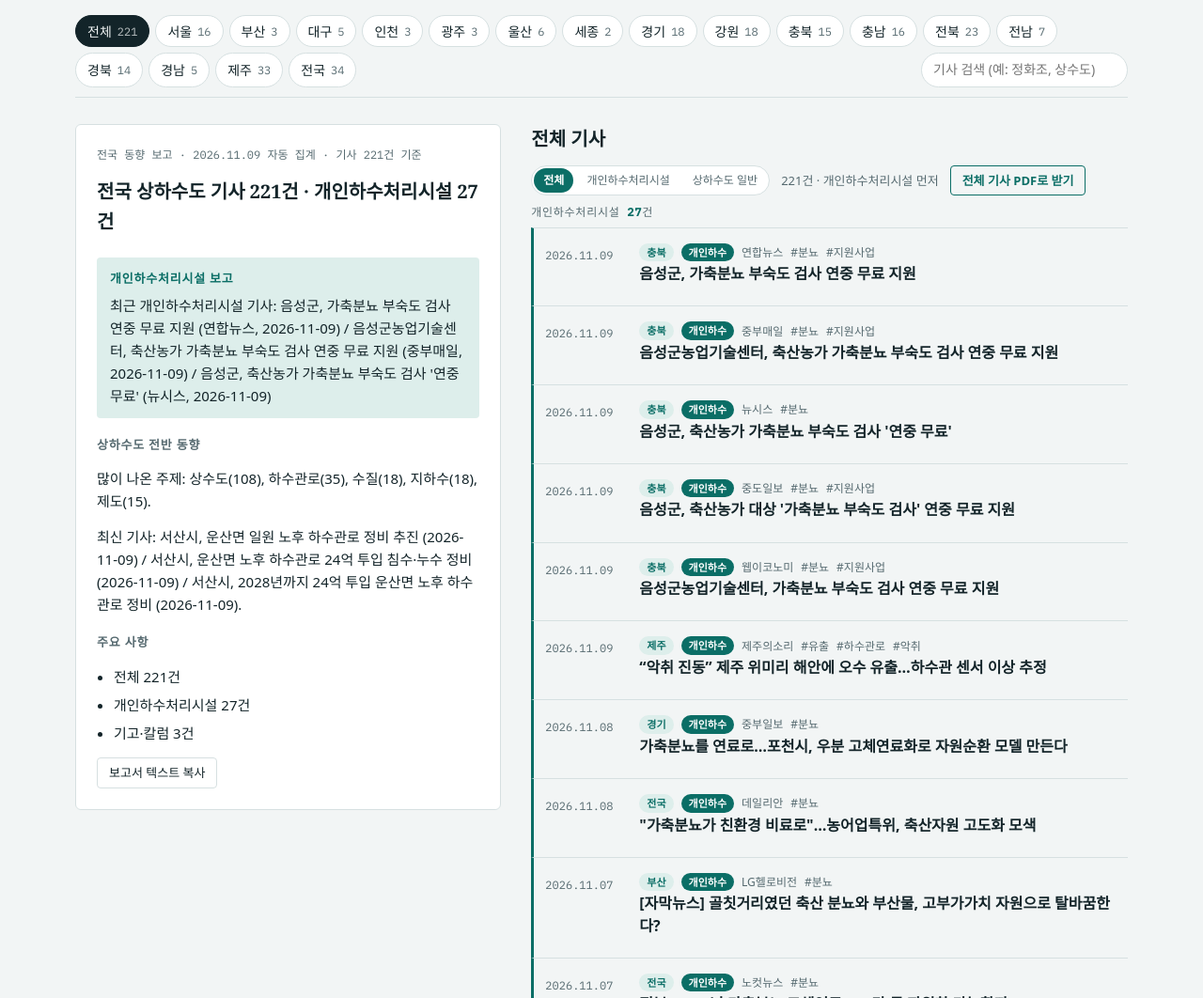
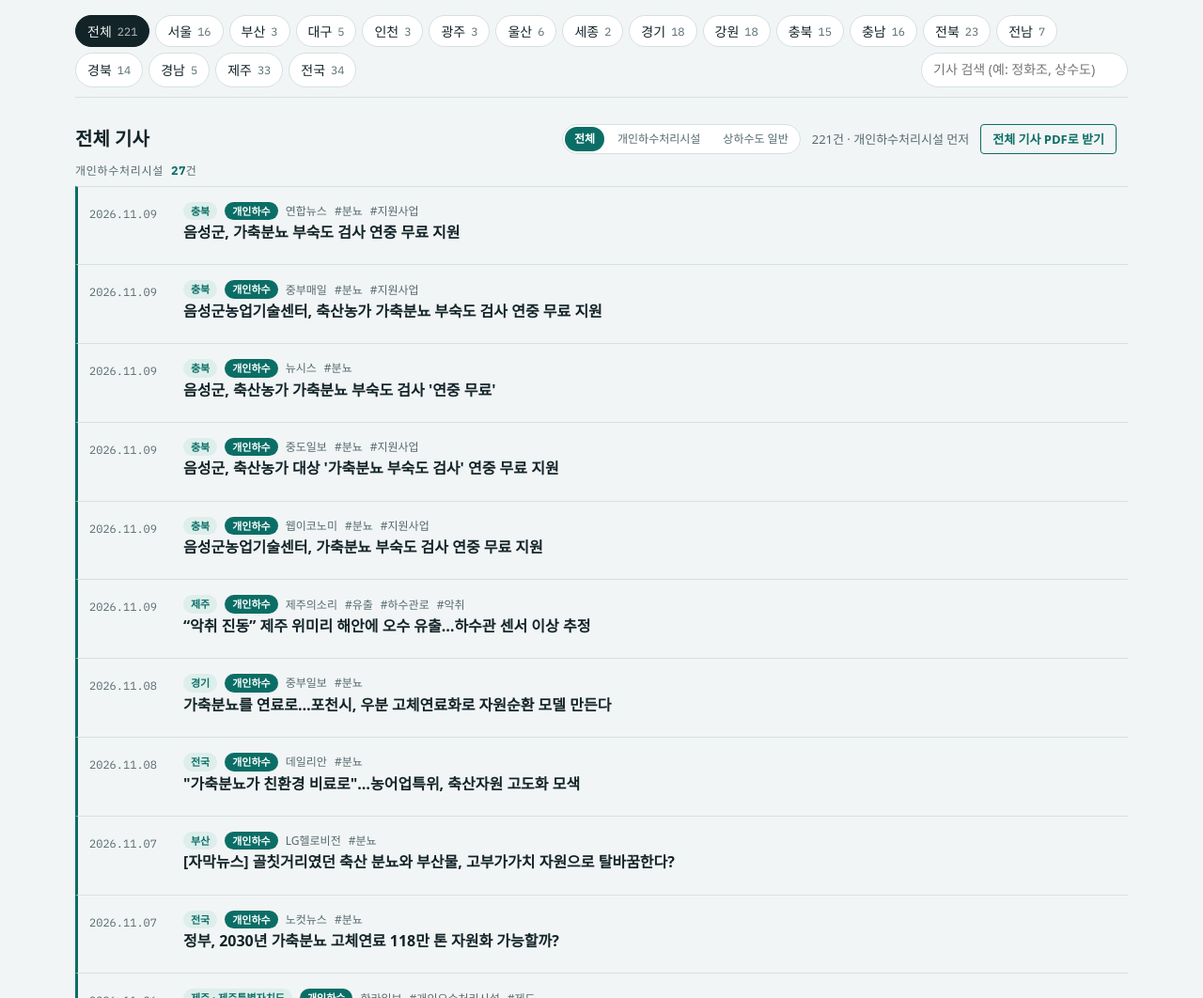
Before and after one commit to doctor2442-glitch/water_news, a plain HTML site: page index.html in a window 1280 px wide. Shown: the part 760-1822 px from the top of the page at 94% size. Drawn offline with Linux system fonts and the light colour scheme; a web font is replaced by a local one.

Commit message:
Update index.html

```diff
--- a/index.html
+++ b/index.html
@@ -54,7 +54,7 @@ body::before{content:"";position:fixed;inset:0 0 auto;height:env(safe-area-inset
 .search{margin-left:auto;min-width:0;flex:0 1 220px}
 .search input{width:100%;font:inherit;font-size:14px;padding:6px 12px;border:1px solid var(--line);border-radius:999px;background:var(--surface);color:var(--ink)}
 
-.main{display:grid;grid-template-columns:minmax(0,5fr) minmax(0,7fr);gap:32px;align-items:start}
+.main{display:grid;grid-template-columns:minmax(0,1fr);gap:32px;align-items:start}
 .report{background:var(--surface);border:1px solid var(--line);border-radius:6px;padding:22px;display:flex;flex-direction:column;gap:14px;position:sticky;top:calc(env(safe-area-inset-top,0px) + 64px)}
 .report .meta{font-family:var(--f-data);font-size:12px;color:var(--muted)}
 .report p{margin:0}
@@ -144,7 +144,7 @@ footer{font-size:12px;color:var(--muted);border-top:1px solid var(--line);paddin
   <nav class="tabs" id="tabs" aria-label="지역 선택"></nav>
 
   <section class="main">
-    <article class="report" id="report" aria-live="polite"></article>
+    <article class="report" id="report" aria-live="polite" hidden></article>
     <div class="feed">
       <div class="feed-head"><h2 id="feedTitle">기사</h2><div class="r"><div class="topics" id="topics" role="group" aria-label="주제 선택"><button type="button" data-t="전체" aria-pressed="true">전체</button><button type="button" data-t="개인하수" aria-pressed="false">개인하수처리시설</button><button type="button" data-t="일반" aria-pressed="false">상하수도 일반</button></div><span id="feedCount"></span><button class="pdf" type="button" id="pdfBtn" hidden>PDF로 받기</button><span class="pdfmsg" id="pdfMsg" aria-live="polite"></span></div></div>
       <div id="list"></div>
@@ -307,7 +307,7 @@ footer{font-size:12px;color:var(--muted);border-top:1px solid var(--line);paddin
     if(!items.length) return;
     const label=state.region==="전체"?"전체":state.region;
     const key=state.region==="전체"?"전국":state.region;
-    const r=state.reports[key];
+    const r=null;
     btn.disabled=true;msg.textContent="PDF를 만드는 중입니다…";
     try{
       await loadLibs();
@@ -350,7 +350,7 @@ footer{font-size:12px;color:var(--muted);border-top:1px solid var(--line);paddin
   $("pdfBtn").onclick=makePdf;
   document.querySelectorAll("#topics button").forEach(b=>b.onclick=()=>{state.topic=b.dataset.t;renderList()});
 
-  function renderAll(){renderStatus();renderOverall();renderTabs();renderReport();renderList();}
+  function renderAll(){renderStatus();renderOverall();renderTabs();renderList();}
   renderAll();
 
   async function loadData(manual){
```
